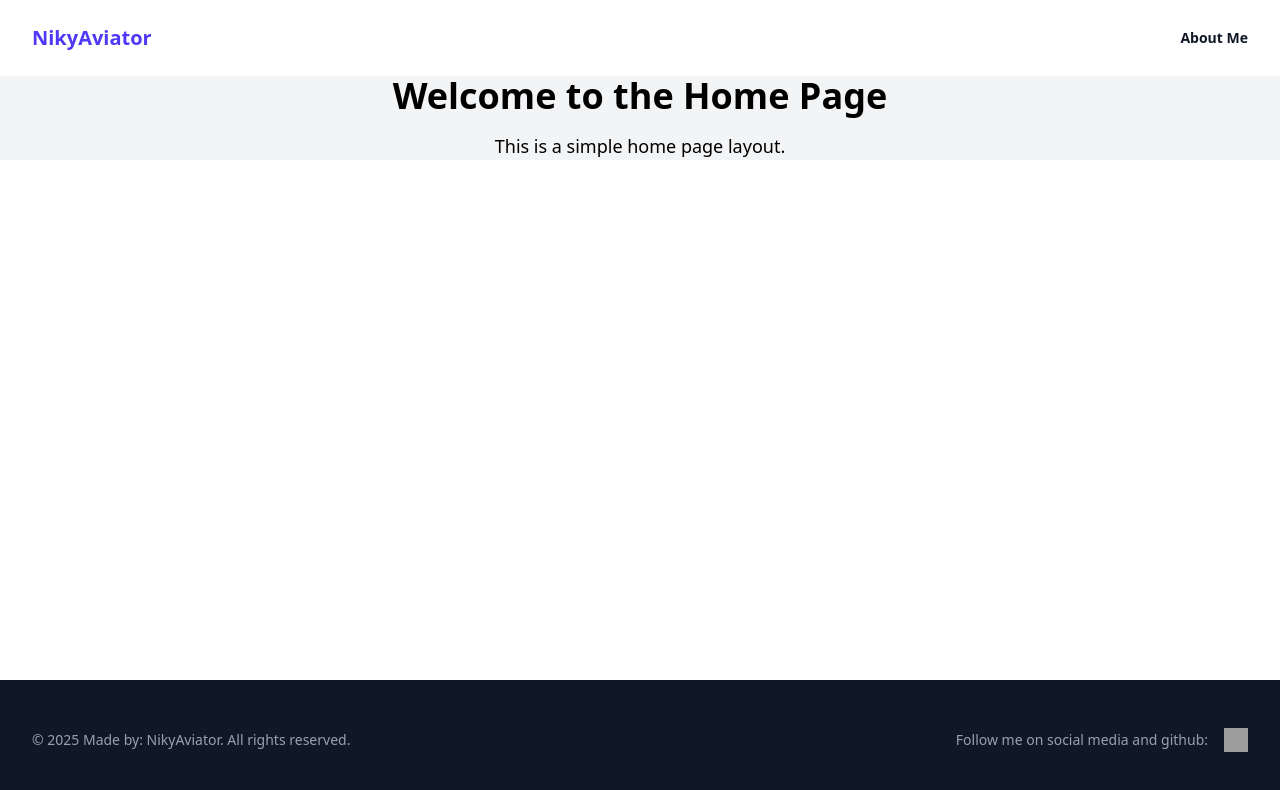
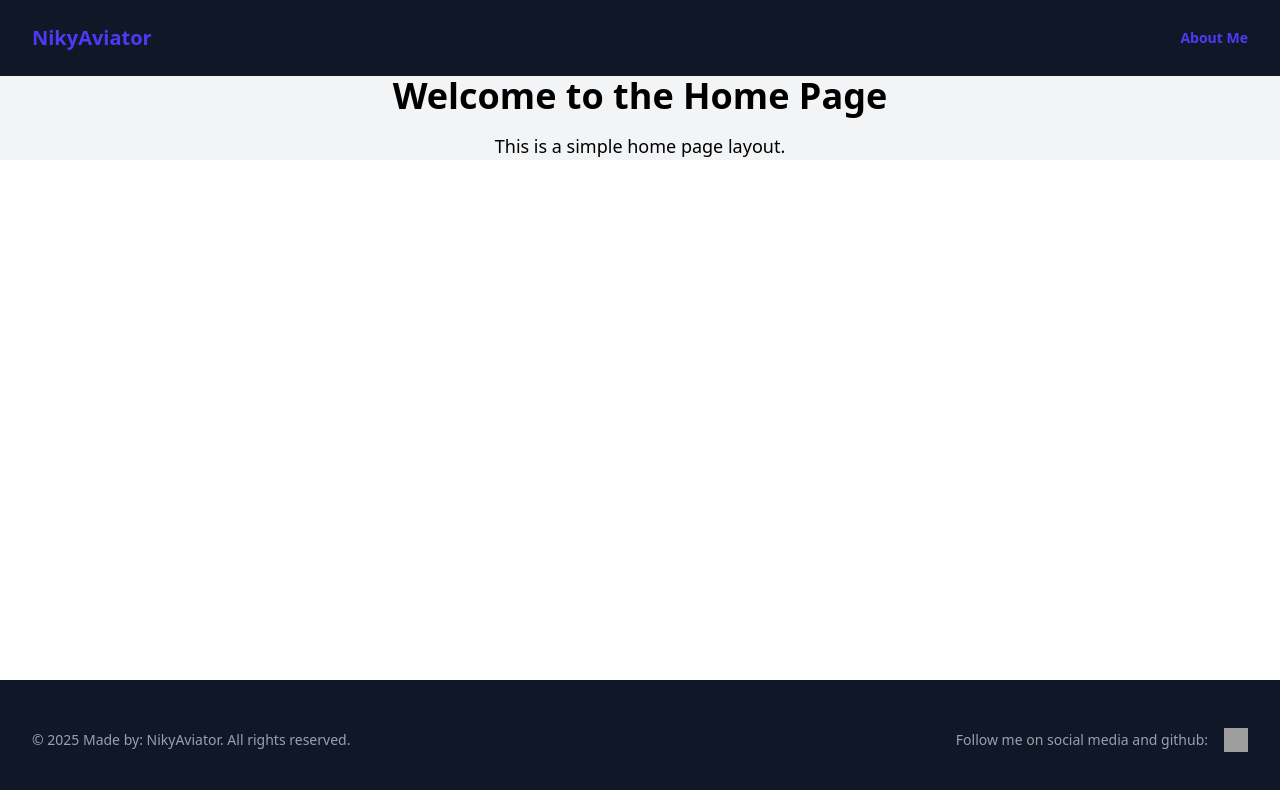
Before and after one commit to NikyAviator/nikolai-kocev-v2, a React (Vite) app in the folder frontend/: page / in a window 1280 px wide. Shown: the top 790 px of the page. Built offline with nearby package versions, Linux system fonts and the light colour scheme; grey boxes are pictures that could not be loaded.

Commit message:
text-indigo-600 Header.jsx

```diff
--- a/frontend/src/Components/Header.jsx
+++ b/frontend/src/Components/Header.jsx
@@ -11,7 +11,7 @@ export default function Header() {
   const [mobileMenuOpen, setMobileMenuOpen] = useState(false);
 
   return (
-    <header className='bg-white'>
+    <header className='bg-gray-900'>
       <nav
         aria-label='Global'
         className='flex items-center justify-between p-6 lg:px-8'
@@ -27,7 +27,7 @@ export default function Header() {
           <button
             type='button'
             onClick={() => setMobileMenuOpen(true)}
-            className='-m-2.5 inline-flex items-center justify-center rounded-md p-2.5 text-gray-700'
+            className='-m-2.5 inline-flex items-center justify-center rounded-md p-2.5 text-indigo-600'
           >
             <span className='sr-only'>Open main menu</span>
             <Bars3Icon aria-hidden='true' className='size-6' />
@@ -38,7 +38,7 @@ export default function Header() {
             <Link
               key={item.name}
               to={item.to}
-              className='text-sm/6 font-semibold text-gray-900'
+              className='text-sm/6 font-semibold text-indigo-600'
             >
               {item.name}
             </Link>
@@ -62,7 +62,7 @@ export default function Header() {
             <button
               type='button'
               onClick={() => setMobileMenuOpen(false)}
-              className='-m-2.5 rounded-md p-2.5 text-gray-700'
+              className='-m-2.5 rounded-md p-2.5 text-indigo-600'
             >
               <span className='sr-only'>Close menu</span>
               <XMarkIcon aria-hidden='true' className='size-6' />
@@ -75,7 +75,7 @@ export default function Header() {
                   <Link
                     key={item.name}
                     to={item.to}
-                    className='-mx-3 block rounded-lg px-3 py-2 text-base/7 font-semibold text-gray-900 hover:bg-gray-50'
+                    className='-mx-3 block rounded-lg px-3 py-2 text-base/7 font-semibold text-indigo-600 hover:bg-gray-50'
                   >
                     {item.name}
                   </Link>
```
